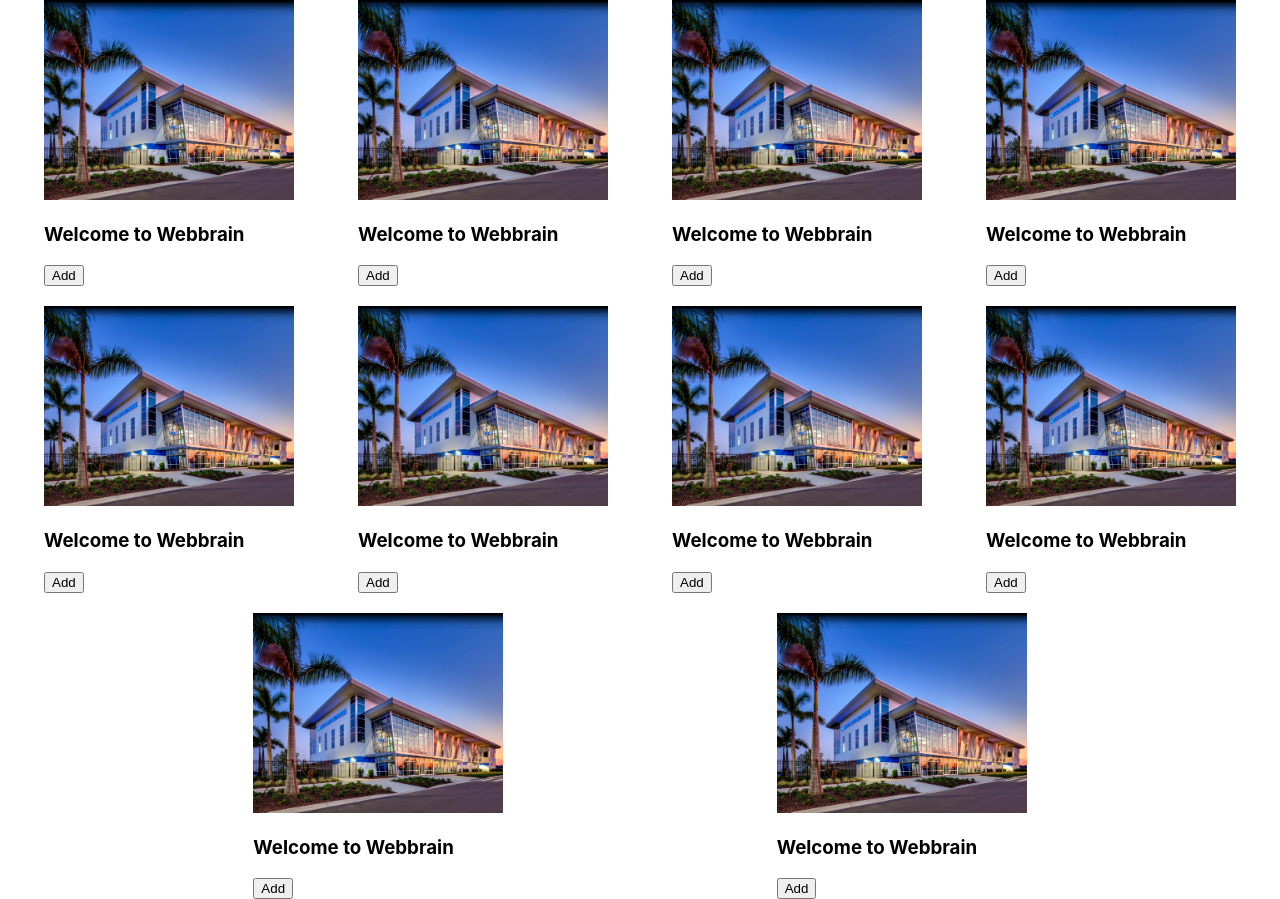
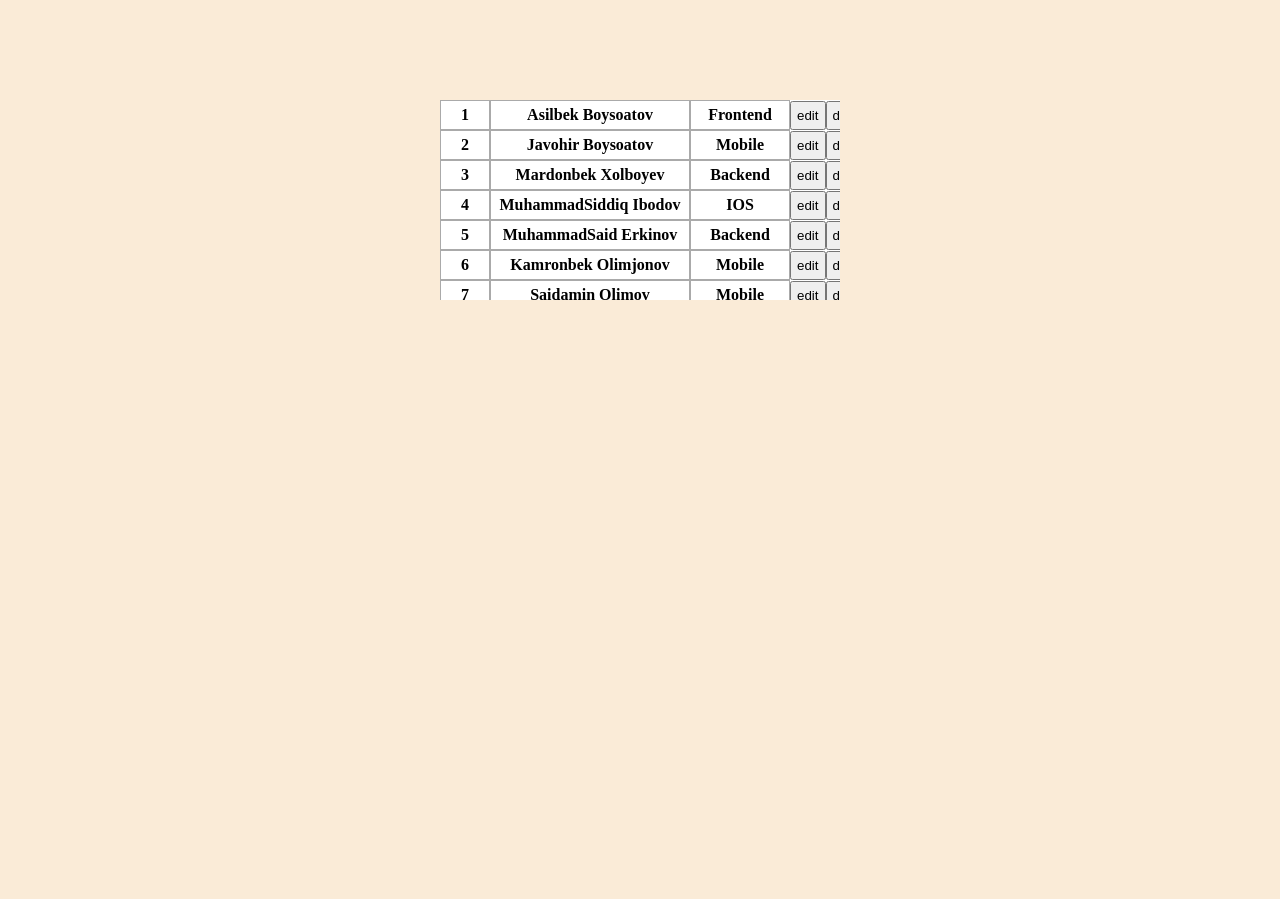
Before and after one commit to jdu214843/setState, a React (Create React App) app: page / in a window 1280 px wide. After the commit the page ends 800 px from the top, so only its background shows below. Built offline with nearby package versions, Linux system fonts and the light colour scheme.

Commit message:
react 3-dars table homework

```diff
--- a/src/App.css
+++ /dev/null
@@ -1,48 +0,0 @@
-.App {
-  text-align: center;
-}
-
-.App-logo {
-  height: 40vmin;
-  pointer-events: none;
-}
-
-@media (prefers-reduced-motion: no-preference) {
-  .App-logo {
-    animation: App-logo-spin infinite 20s linear;
-  }
-}
-.item{
-  display: flex;
-}
-
-
-.card-container img {
-  width: 250px;
-  height: 200px;
-}
-
-.card-container {
-  display: flex;
-  flex-wrap: wrap;
-  gap: 20px;
-  justify-content: space-evenly;
-}
-
-.card-container h3 {
-  text-align: left;
-}
-
-.App-link {
-  color: #61dafb;
-}
-
-@keyframes App-logo-spin {
-  from {
-    transform: rotate(0deg);
-  }
-
-  to {
-    transform: rotate(360deg);
-  }
-}
--- a/src/App.js
+++ b/src/App.js
@@ -1,81 +1,18 @@
 import React from 'react';
 import './App.css';
-import getImg from './img/images.jpg';
+import './index.css';
 
-class Card extends React.Component {
-  constructor(props) {
-    super(props);
-    this.state = {
-      title: props.title,
-      btn: "Add",
-      describe: props.describe,
-      imgUrl: getImg,
-    };
-  };
+
+class Table extends React.Component {
     render() {
-      const img= this.state.imgUrl;
-      const clickBtn=()=>{
-        console.log('clicked')
-      }
       return (
-       <React.Fragment>
-        <>
-        <div className="card-container">
-        <div className="card-1">
-            <img src={img} alt='images'/>
-            <h3 className='title'>{this.state.title} {this.state.describe}</h3>
-            <button onClick={clickBtn}>{this.state.btn}</button>
+       <>
+        <div className="container">
+
           </div>
-          <div className="card-2">
-            <img src={img} alt='images'/>
-            <h3 className='title'>{this.state.title} {this.state.describe}</h3>
-            <button onClick={clickBtn}>{this.state.btn}</button>
-          </div>
-          <div className="card-3">
-            <img src={img} alt='images'/>
-            <h3 className='title'>{this.state.title} {this.state.describe}</h3>
-            <button onClick={clickBtn}>{this.state.btn}</button>
-          </div>
-          <div className="card-4">
-            <img src={img} alt='images'/>
-            <h3 className='title'>{this.state.title} {this.state.describe}</h3>
-            <button onClick={clickBtn}>{this.state.btn}</button>
-          </div>
-          <div className="card-5">
-            <img src={img} alt='images'/>
-            <h3 className='title'>{this.state.title} {this.state.describe}</h3>
-            <button onClick={clickBtn}>{this.state.btn}</button>
-          </div>
-          <div className="card-6">
-            <img src={img} alt='images'/>
-            <h3 className='title'>{this.state.title} {this.state.describe}</h3>
-            <button onClick={clickBtn}>{this.state.btn}</button>
-          </div>
-          <div className="card-7">
-            <img src={img} alt='images'/>
-            <h3 className='title'>{this.state.title} {this.state.describe}</h3>
-            <button onClick={clickBtn}>{this.state.btn}</button>
-          </div>
-          <div className="card-8">
-            <img src={img} alt='images'/>
-            <h3 className='title'>{this.state.title} {this.state.describe}</h3>
-            <button onClick={clickBtn}>{this.state.btn}</button>
-          </div>
-          <div className="card-9">
-            <img src={img} alt='images'/>
-            <h3 className='title'>{this.state.title} {this.state.describe}</h3>
-            <button onClick={clickBtn}>{this.state.btn}</button>
-          </div>
-          <div className="card-10">
-            <img src={img} alt='images'/>
-            <h3 className='title'>{this.state.title} {this.state.describe}</h3>
-            <button onClick={clickBtn}>{this.state.btn}</button>
-          </div>
-        </div>
-        </>
-       </React.Fragment>
+       </>
     )
   };
 
 };
-export default Card;
+export default Table;
--- a/src/index.css
+++ b/src/index.css
@@ -1,13 +1,69 @@
-body {
+* {
+  padding: 0;
   margin: 0;
-  font-family: -apple-system, BlinkMacSystemFont, 'Segoe UI', 'Roboto', 'Oxygen',
-    'Ubuntu', 'Cantarell', 'Fira Sans', 'Droid Sans', 'Helvetica Neue',
-    sans-serif;
-  -webkit-font-smoothing: antialiased;
-  -moz-osx-font-smoothing: grayscale;
+  box-sizing: border-box;
 }
 
-code {
-  font-family: source-code-pro, Menlo, Monaco, Consolas, 'Courier New',
-    monospace;
+body {
+  background-color: antiquewhite;
 }
+
+.container {
+  width: 400px;
+  height: 200px;
+  background-color: rgb(255, 255, 255);
+  margin: 0 auto;
+  margin-top: 100px;
+  scroll-behavior: smooth;
+  overflow: scroll;
+
+}
+
+.wrapper {
+  width: 500px;
+}
+
+.parent-wrap {
+  width: 100%;
+  display: flex;
+
+}
+
+.table {
+  display: flex;
+  width: 100%;
+  align-items: center;
+  cursor: pointer;
+}
+
+.tbody tr th {
+  border: 0.5px solid rgb(170, 170, 170);
+  padding: 5px;
+  border-collapse: collapse;
+
+}
+
+.table-tr {
+  display: flex;
+}
+
+.table-tr .data-name {
+  width: 200px;
+}
+
+.table-tr .name-id {
+  width: 50px;
+}
+
+.table-tr .name-id:hover {
+  background-color: blue !important;
+  color: white;
+}
+
+.table-tr .status {
+  width: 100px;
+}
+
+.btn-wrap button {
+  padding: 5px
+}
--- a/src/index.js
+++ b/src/index.js
@@ -1,17 +1,17 @@
 import React from 'react';
 import ReactDOM from 'react-dom/client';
 import './index.css';
-import Card from './App';
+
+import Student from './index.jsx';
+
+
 
 const root = ReactDOM.createRoot(document.getElementById('root'));
 root.render(
   <React.StrictMode>
-    <div className='items'>
-     <Card
-        title="Welcome"
-        describe= 'to Webbrain'
-        imgUrl="./img/images.jpg"
-      />
+    <div className='container'>
+
+     <Student />
     </div>
 
 
--- /dev/null
+++ b/src/index.jsx
@@ -0,0 +1,47 @@
+import React from 'react';
+
+import { student } from './main.jsx';
+
+
+class Student extends React.Component {
+     constructor(props) {
+        super(props);
+        this.state = {
+            name:"Asilbek",
+            data: student,
+        }
+    }
+    render() {
+        return(
+            <div>
+                {
+                    this.state.data.map(({id, name, status}) =>{
+                        return (
+                           <div className='wrapper'>
+                             <div className='parent-wrap'>
+                                <table className='table'>
+                                    <tbody className='tbody'>
+                                        <tr className='table-tr'>
+                                            <th className='name-id'>{id}</th>
+                                            <th className='data-name'>{name}</th>
+                                            <th className='status'>{status}</th>
+                                        </tr>
+                                    </tbody>
+                                    <div className='btn-wrap'>
+                                        <button>edit</button>
+                                        <button>delete</button>
+                                        <button>selecet</button>
+                                    </div>
+                                </table>
+                            </div>
+                           </div>
+                        )
+                    })
+                }
+            </div>
+
+        )
+    }
+}
+
+export default Student
--- /dev/null
+++ b/src/main.jsx
@@ -0,0 +1,12 @@
+
+
+export const student = [
+    {id:1, name: "Asilbek Boysoatov", status:"Frontend" },
+    {id:2, name: "Javohir Boysoatov", status:"Mobile" },
+    {id:3, name: "Mardonbek Xolboyev", status:"Backend"},
+    {id:4, name: "MuhammadSiddiq Ibodov", status:"IOS" },
+    {id:5, name: "MuhammadSaid Erkinov", status:"Backend"},
+    {id:6, name: "Kamronbek Olimjonov", status:"Mobile" },
+    {id:7, name: "Saidamin Olimov", status:"Mobile"},
+    {id:8, name: "Akobir Ziyodullayev", status:"Frontend"},
+]
```
Also changed, not shown: src/img/images.jpg (deleted).
